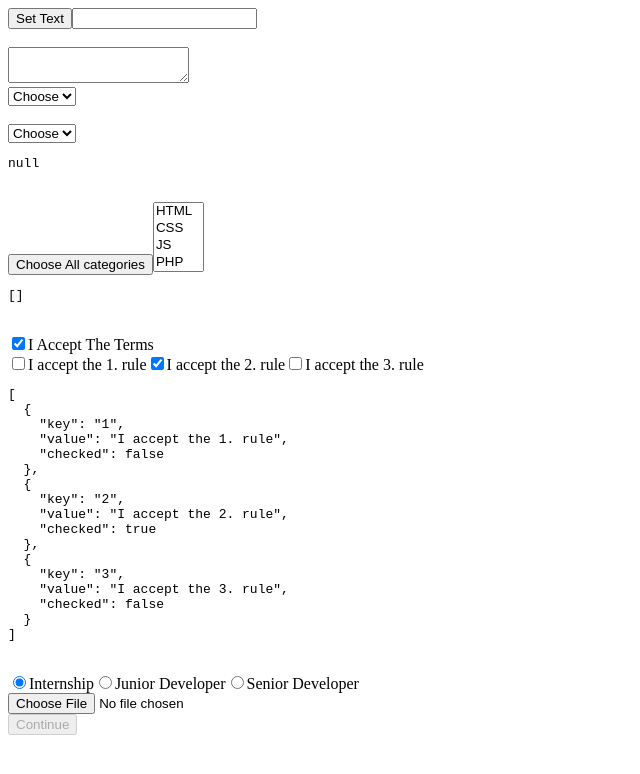
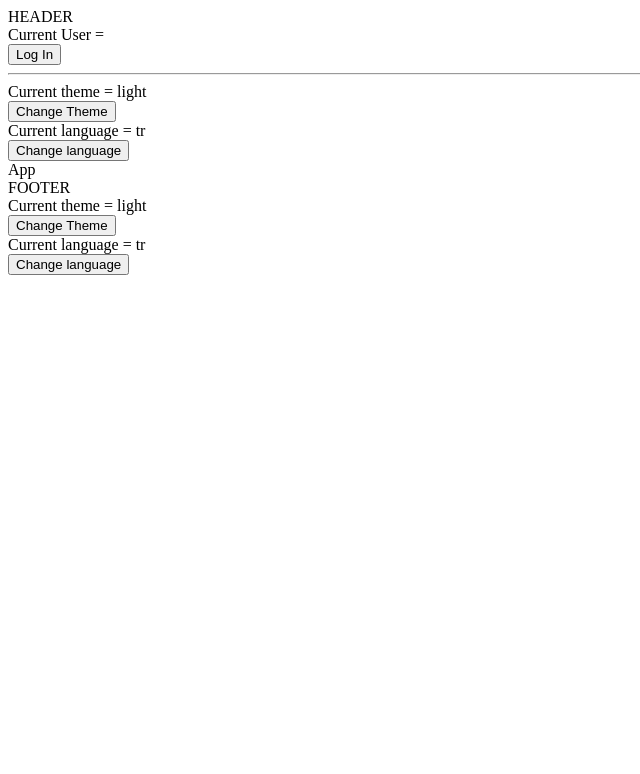
Before and after one commit to ffurkansahin/react-learn-repo, a React (Create React App) app: page / in a window 1280 px wide. Shown: the top 774 px of the page, without its empty margins (0-640 px from the left). Built offline with nearby package versions, Linux system fonts and the light colour scheme.

Commit message:
useContext and  useReducer

```diff
--- /dev/null
+++ b/src/App5.js
@@ -0,0 +1,17 @@
+import React from "react";
+import SiteProvider from "./context/SiteContext"
+import AuthProvider from "./context/AuthContext"
+import Home5 from "./Home5";
+
+function App5(){
+
+    return(
+        <SiteProvider>
+            <AuthProvider>
+                <Home5></Home5>
+            </AuthProvider>
+        </SiteProvider>
+    )
+}
+
+export default App5
--- /dev/null
+++ b/src/Footer5.js
@@ -0,0 +1,16 @@
+import React from "react";
+import SwitchTheme from "./SwitchTheme";
+import SwitchLanguage from "./SwitchLanguage";
+
+function Footer5(){
+    return(
+        <footer>
+            FOOTER <br/>
+            <SwitchTheme></SwitchTheme>
+            <br/>
+            <SwitchLanguage></SwitchLanguage>
+        </footer>
+    )
+}
+
+export default Footer5
--- /dev/null
+++ b/src/Header5.js
@@ -0,0 +1,41 @@
+import React from "react";
+import SwitchTheme from "./SwitchTheme";
+import SwitchLanguage from "./SwitchLanguage";
+import { useAuth } from "./context/AuthContext";
+
+function Header5(){
+    const {user,dispatch} = useAuth();
+
+    const login = () =>{
+        dispatch({
+            type:'LOGIN',
+            payload:{
+                name:'Furkan',
+                surname:'Sahin',
+                id:'1'
+            }
+        })
+    }
+
+    const logout = () =>{
+        dispatch({
+            type:'LOG_OUT',
+            payload:false
+        })
+    }
+
+    return(
+        <header>
+            HEADER <br/>
+            Current User = {user.name} {user.surname}
+            <br/>
+            {user ?(<button onClick={logout}>Log Out</button>) : (<button onClick={login}>Log In</button>)}
+            <hr/>
+            <SwitchTheme></SwitchTheme>
+            <br/>
+            <SwitchLanguage></SwitchLanguage>
+        </header>
+    )
+}
+
+export default Header5
--- /dev/null
+++ b/src/Home5.js
@@ -0,0 +1,17 @@
+import React from "react";
+import Header5 from "./Header5";
+import Footer5 from "./Footer5";
+import { useAuth } from "./context/AuthContext";
+
+export default function Home5(){
+    const {user} = useAuth();
+
+    return(
+        <>
+            <Header5></Header5>
+            App
+            {user ? (<div style={{padding:10,border:'2px solid red'}}>This area only seen by users</div>) : <div></div>}
+            <Footer5></Footer5>
+        </>
+    )
+}
--- /dev/null
+++ b/src/SwitchLanguage.js
@@ -0,0 +1,19 @@
+import React from "react";
+import {useSite} from "./context/SiteContext"
+
+export default function SwitchLanguage(){
+    const {language, dispatch} = useSite()
+
+    const switchLanguage = () =>{
+        dispatch({
+            type:'SWITCH_LANGUAGE'
+        })
+    }
+
+    return(
+        <>
+            Current language = {language} <br/>
+            <button onClick={switchLanguage}>Change language</button>
+        </>
+    )
+}
--- /dev/null
+++ b/src/SwitchTheme.js
@@ -0,0 +1,19 @@
+import React from "react";
+import {useSite} from "./context/SiteContext"
+
+export default function SwitchTheme(){
+    const {theme,dispatch} = useSite()
+
+    const switchTheme = () => {
+        dispatch({
+            type:'SWITCH_THEME'
+        })
+    }
+
+    return(
+        <>
+            Current theme = {theme} <br/>
+            <button onClick={switchTheme}>Change Theme</button>
+        </>
+    )
+}
--- /dev/null
+++ b/src/context/AuthContext.js
@@ -0,0 +1,25 @@
+import React, { createContext, useContext, useReducer } from "react"
+import authReducer from "../reducer/authReducer"
+
+const Context = createContext()
+
+const Provider = ({children}) =>{
+    const [state,dispatch] = useReducer(authReducer,{
+        user:false
+    })
+
+    const provideData = {
+        ...state,
+        dispatch
+    }
+
+    return(
+        <Context.Provider value={provideData}>
+            {children}
+        </Context.Provider>
+    )
+}
+
+export const useAuth = () => useContext(Context)
+
+export default Provider
--- /dev/null
+++ b/src/context/SiteContext.js
@@ -0,0 +1,28 @@
+import { createContext, useContext, useReducer } from "react";
+import React from "react";
+import siteReducer from "../reducer/siteReducer";
+
+const Context = createContext()
+
+const Provider = ({children}) => {
+    const [state,dispatch] = useReducer(siteReducer,{
+        theme:'light',
+        language:'tr'
+    })
+
+
+    const provideData ={
+        ...state,
+        dispatch
+    }
+
+    return(
+        <Context.Provider value={provideData}>
+            {children}
+        </Context.Provider>
+    )
+}
+
+export const useSite = () => useContext(Context)
+
+export default Provider
--- a/src/index.js
+++ b/src/index.js
@@ -4,7 +4,8 @@ import ReactDOM from 'react-dom/client';
 // import App2 from './App2';
 // import App3 from './App3';
 // import Todo from './Todo';
-import App4 from './App4'
+// import App4 from './App4'
+import App5 from './App5'
 
 const root = ReactDOM.createRoot(document.getElementById('root'));
 root.render(
@@ -16,6 +17,7 @@ root.render(
     {/* <App2 /> */}
     {/* <App3/> */}
     {/* <Todo/> */}
-    <App4/>
+    {/* <App4/> */}
+    <App5></App5>
   </>
 );
--- /dev/null
+++ b/src/reducer/authReducer.js
@@ -0,0 +1,14 @@
+export default function authReducer(state, action){
+    switch(action.type){
+        case('LOG_OUT'):
+            return{
+                ...state,
+                user:action.payload
+            }
+        case('LOGIN'):
+            return{
+                ...state,
+                user:action.payload
+            }
+    }
+}
--- /dev/null
+++ b/src/reducer/siteReducer.js
@@ -0,0 +1,14 @@
+export default function siteReducer(state, action){
+   switch(action.type){
+        case 'SWITCH_THEME':
+           return{
+            ...state,
+            theme: state.theme === 'light' ? 'dark' : 'light'
+           }
+        case 'SWITCH_LANGUAGE':
+           return{
+            ...state,
+            language: state.language === 'tr' ? 'us' : 'tr'
+           }
+   }
+}
```
